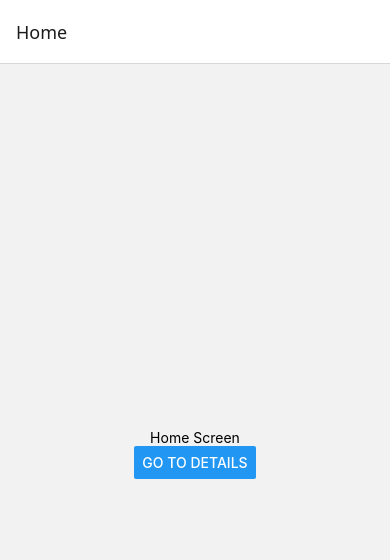
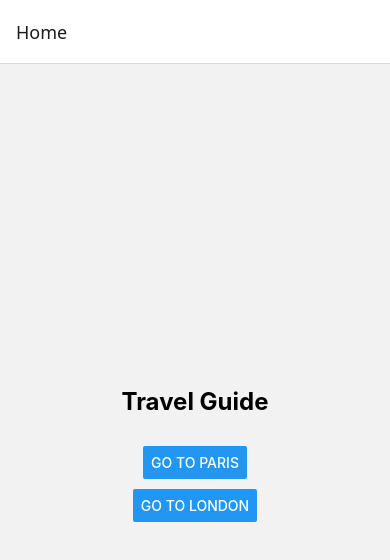
Before and after one commit to yunusdavutogl/TravelApp, a React Native app: screen /Home in a window 390 px wide. Shown: the top 560 px of the page. Built offline with nearby package versions, Linux system fonts and the light colour scheme.

Commit message:
feat: add route params to pass data between screens (Part 3)

```diff
--- a/screens/DetailsScreen.js
+++ b/screens/DetailsScreen.js
@@ -1,10 +1,51 @@
-import { View, Text, Button } from 'react-native';
+import React from 'react';
+import { View, Text, Button, StyleSheet } from 'react-native';
 
-export default function DetailsScreen({ navigation }) {
+export default function DetailsScreen({ route, navigation }) {
+  // Gelen parametreleri parçalıyoruz (Destructuring) [cite: 116]
+  const { place, rating } = route.params;
+
   return (
-    <View style={{ flex: 1, justifyContent: 'center', alignItems: 'center' }}>
-      <Text>Details Screen</Text>
-      <Button title="Go Back" onPress={() => navigation.goBack()} />
+    <View style={styles.container}>
+      {/* Gelen veriyi ekranda gösteriyoruz [cite: 117] */}
+      <Text style={styles.title}>Welcome to {place}</Text>
+      <Text style={styles.ratingText}>Rating: {rating} / 5 Stars</Text>
+
+      {/* Bölüm 3 Challenge: 5 yıldız kontrolü  */}
+      {rating === 5 ? (
+        <Text style={styles.specialMessage}>🌟 This is a top-rated destination! 🌟</Text>
+      ) : (
+        <Text style={styles.normalMessage}>A great place to visit.</Text>
+      )}
+
+      <View style={{ marginTop: 20 }}>
+        <Button title="Go Back" onPress={() => navigation.goBack()} />
+      </View>
     </View>
   );
 }
+
+const styles = StyleSheet.create({
+  container: {
+    flex: 1,
+    justifyContent: 'center',
+    alignItems: 'center',
+    padding: 20,
+  },
+  title: {
+    fontSize: 28,
+    fontWeight: 'bold',
+  },
+  ratingText: {
+    fontSize: 18,
+    marginVertical: 10,
+  },
+  specialMessage: {
+    color: 'gold',
+    fontWeight: 'bold',
+    fontSize: 16,
+  },
+  normalMessage: {
+    color: 'gray',
+  },
+});
--- a/screens/HomeScreen.js
+++ b/screens/HomeScreen.js
@@ -1,10 +1,36 @@
-import { View, Text, Button } from 'react-native';
+import React from 'react';
+import { View, Text, Button, StyleSheet } from 'react-native';
 
 export default function HomeScreen({ navigation }) {
   return (
-    <View style={{ flex: 1, justifyContent: 'center', alignItems: 'center' }}>
-      <Text>Home Screen</Text>
-      <Button title="Go to Details" onPress={() => navigation.navigate('Details')} />
+    <View style={styles.container}>
+      <Text style={styles.title}>Travel Guide</Text>
+
+      {/* Paris Butonu: place ve rating verilerini gönderir [cite: 107, 108] */}
+      <Button
+        title="Go to Paris"
+        onPress={() => navigation.navigate('Details', { place: 'Paris', rating: 5 })}
+      />
+
+      {/* London Butonu: place ve rating verilerini gönderir [cite: 112, 113] */}
+      <Button
+        title="Go to London"
+        onPress={() => navigation.navigate('Details', { place: 'London', rating: 4 })}
+      />
     </View>
   );
 }
+
+const styles = StyleSheet.create({
+  container: {
+    flex: 1,
+    justifyContent: 'center',
+    alignItems: 'center',
+    gap: 10, // Butonlar arası boşluk
+  },
+  title: {
+    fontSize: 24,
+    fontWeight: 'bold',
+    marginBottom: 20,
+  },
+});
```
